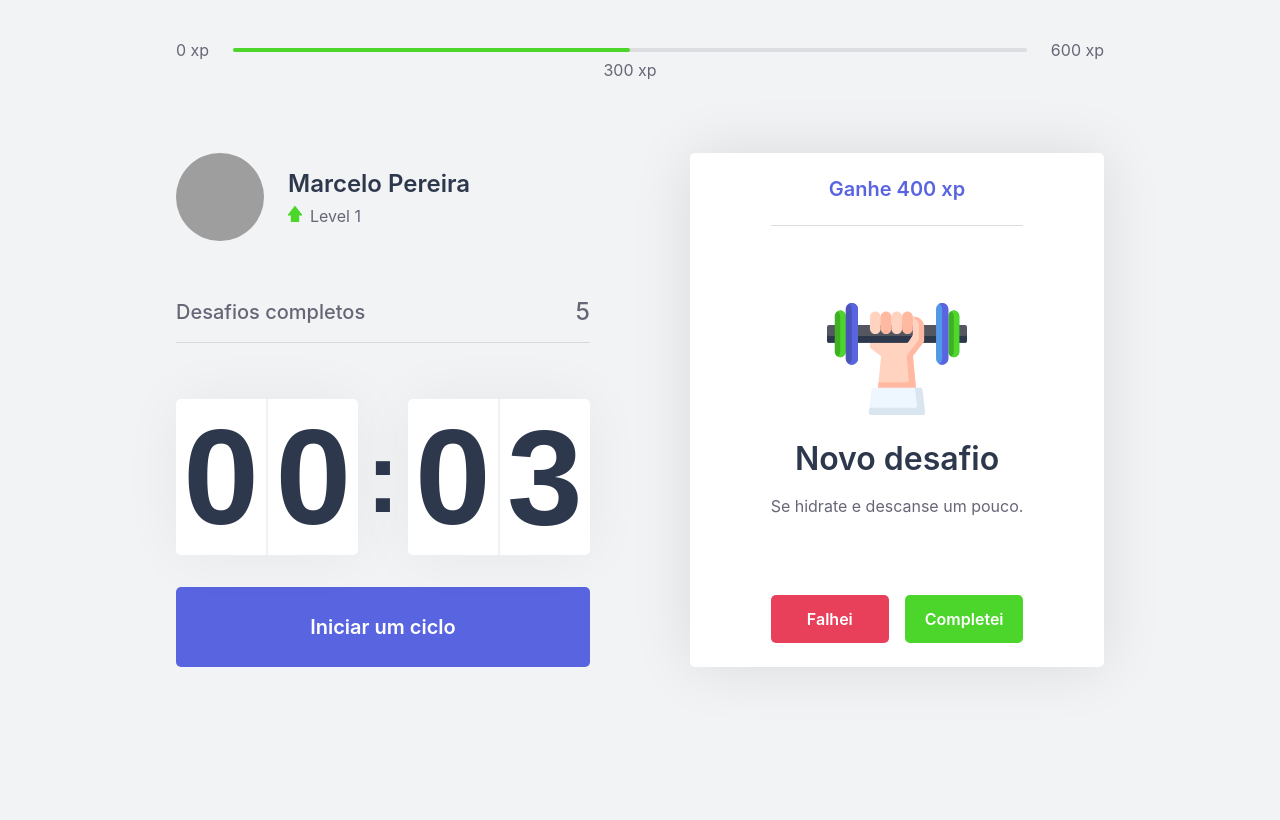
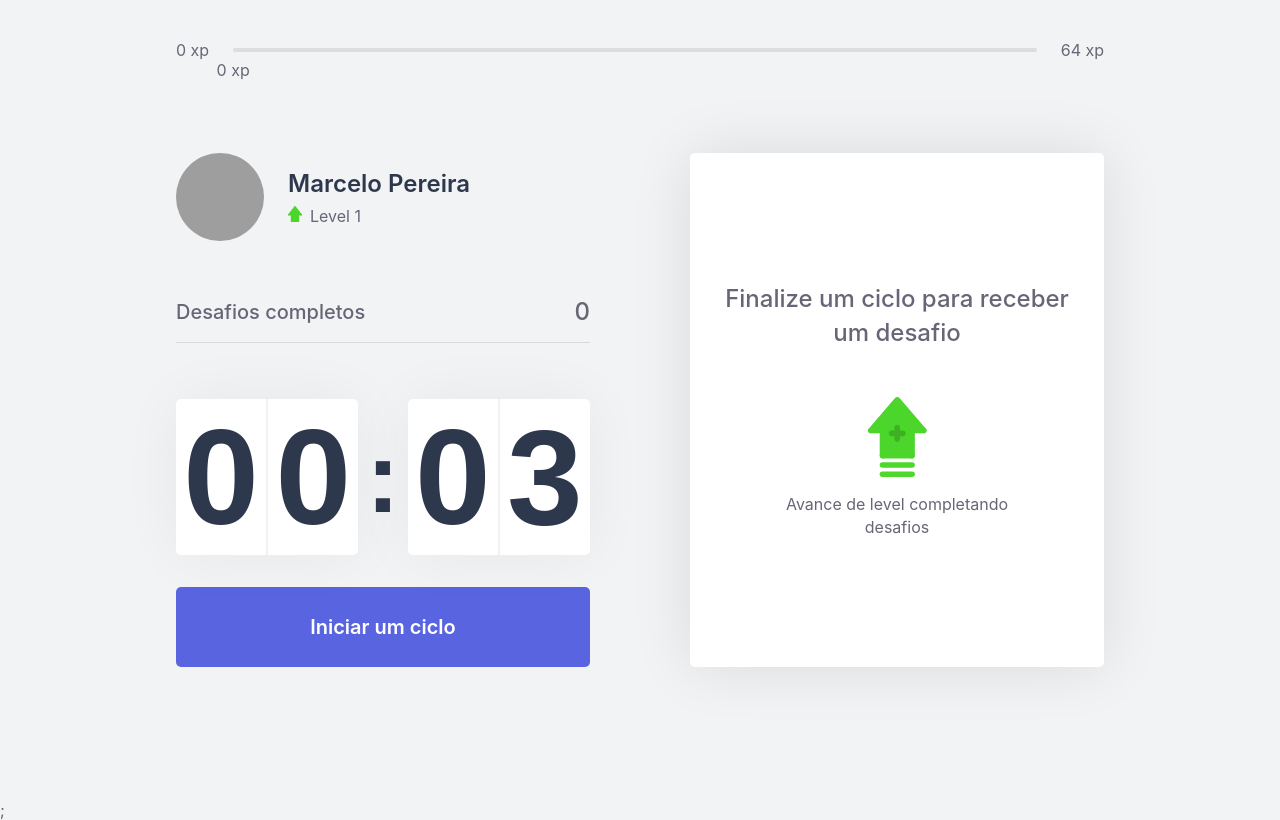
Before and after one commit to marcelopajr/moveit-next, a Next.js app: page / in a window 1280 px wide. Built offline with nearby package versions, Linux system fonts and the light colour scheme; grey boxes are pictures that could not be loaded.

Commit message:
ChallengesContext integrado

```diff
--- /dev/null
+++ b/challenges.json
@@ -0,0 +1,62 @@
+[
+  {
+    "type": "body",
+    "description": "Estique um de seus braços com a palma da mão virada para frente e puxe os dedos para cima por 10 segundos por mão.",
+    "amount": 80
+  },
+  {
+    "type": "body",
+    "description": "Estique seu braço contra o peito e puxe-o utilizando o outro braço por 10 segundos por braço.",
+    "amount": 60
+  },
+  {
+    "type": "body",
+    "description": "Puxe seu pescoço com a ajuda da mão para a direita e para a esquerda, permanecendo na posição por alguns segundos.",
+    "amount": 70
+  },
+  {
+    "type": "body",
+    "description": "Com as duas mãos na parte de trás da cabeça, leve-a para baixo, alongando a parte de trás da região.",
+    "amount": 60
+  },
+  {
+    "type": "body",
+    "description": "Cruze as pernas e desça com as mãos esticadas em direção ao chão. Repita o movimento com a outra perna na frente.",
+    "amount": 100
+  },
+  {
+    "type": "body",
+    "description": "Sentado, abra as pernas e tente encostar as palmas das mãos no chão, repita 3 vezes por 5 segundos.",
+    "amount": 80
+  },
+  {
+    "type": "body",
+    "description": "Puxe o joelho de encontro ao peito e segure, troque de perna após 10 segundos.",
+    "amount": 50
+  },
+  {
+    "type": "body",
+    "description": "Sentado, cruze uma perna e incline seu tronco à frente, troque de perna após 10 segundos.",
+    "amount": 80
+  },
+  {
+    "type": "eye",
+    "description": "Sentado, feche os olhos e cubra-os com as palmas da mão durante 2 minutos, depois abra normalmente.",
+    "amount": 90
+  },
+  {
+    "type": "eye",
+    "description": "Em algum ambiente aberto, olhe o mais longe que puder em quatro direções por 3s, mexa apenas os olhos. Repita 3 vezes.",
+    "amount": 140
+  },
+  {
+    "type": "eye",
+    "description": "Usando os polegares, massage a área abaixo das sobrancelhas em movimentos circulares por 15 segundos.",
+    "amount": 70
+  },
+  {
+    "type": "body",
+    "description": "Em pé, gire a cintura o máximo que puder para a esquerda, segure por cinco segundos. Repita para a direita.",
+    "amount": 90
+  }
+]
--- a/src/components/ChallengeBox.tsx
+++ b/src/components/ChallengeBox.tsx
@@ -1,22 +1,31 @@
+import { useContext } from 'react';
+import { ChallengesContext } from '../contexts/ChallengesContext';
 import styles from '../styles/components/ChallengeBox.module.css';
 
 export function ChallengeBox() {
-  const hasActiveChallenge = true;
+  const { activeChallenge, resetChallenge } = useContext(ChallengesContext);
 
   return (
     <div className={styles.challengeBoxContainer}>
-      {hasActiveChallenge ? (
+      {activeChallenge ? (
         <div className={styles.challengeActive}>
-          <header>Ganhe 400 xp</header>
+          <header>Ganhe {activeChallenge.amount} xp</header>
 
           <main>
-            <img src="icons/body.svg" alt="Reward" />
+            <img
+              src={`icons/${activeChallenge.type}.svg`}
+              alt="Challenge Icon"
+            />
             <strong>Novo desafio</strong>
-            <p>Se hidrate e descanse um pouco.</p>
+            <p>{activeChallenge.description}</p>
           </main>
 
           <footer>
-            <button type="button" className={styles.challengeFailedButton}>
+            <button
+              type="button"
+              className={styles.challengeFailedButton}
+              onClick={resetChallenge}
+            >
               Falhei
             </button>
             <button type="button" className={styles.challengeSucceededButton}>
--- a/src/components/CompletedChallenges.tsx
+++ b/src/components/CompletedChallenges.tsx
@@ -1,10 +1,14 @@
-import styles from '../styles/components/CompletedChallenges.module.css'
+import { useContext } from 'react';
+import { ChallengesContext } from '../contexts/ChallengesContext';
+import styles from '../styles/components/CompletedChallenges.module.css';
 
 export function CompletedChallenges() {
+  const { challengesCompleted } = useContext(ChallengesContext);
+
   return (
     <div className={styles.completedChallengesContainer}>
       <span>Desafios completos</span>
-      <span>5</span>
+      <span>{challengesCompleted}</span>
     </div>
-  )
+  );
 }
--- a/src/components/Countdown.tsx
+++ b/src/components/Countdown.tsx
@@ -1,9 +1,12 @@
-import { useState, useEffect } from 'react';
+import { useState, useEffect, useContext } from 'react';
+import { ChallengesContext } from '../contexts/ChallengesContext';
 import styles from '../styles/components/Countdown.module.css';
 
 let countdownTimeout: NodeJS.Timeout;
 
 export function Countdown() {
+  const { startNewChallenge } = useContext(ChallengesContext);
+
   const [time, setTime] = useState(0.05 * 60);
   const [isActive, setIsActive] = useState(false);
   const [hasFinished, setHasFinished] = useState(false);
@@ -32,6 +35,7 @@
     } else if (isActive && time === 0) {
       setHasFinished(true);
       setIsActive(false);
+      startNewChallenge();
     }
   }, [isActive, time]);
 
--- a/src/components/ExperienceBar.tsx
+++ b/src/components/ExperienceBar.tsx
@@ -1,14 +1,27 @@
-import styles from '../styles/components/ExperienceBar.module.css'
+import { useContext } from 'react';
+import { ChallengesContext } from '../contexts/ChallengesContext';
+import styles from '../styles/components/ExperienceBar.module.css';
 
 export function ExperienceBar() {
+  const { currentExperience, experienceToNextLevel } = useContext(
+    ChallengesContext,
+  );
+  const percentToNextLevel =
+    Math.round(currentExperience * 100) / experienceToNextLevel;
+
   return (
     <header className={styles.experienceBar}>
       <span>0 xp</span>
       <div>
-        <div style={{width: '50%'}} />
-        <span className={styles.currentExperience} style={{left: '50%'}}>300 xp</span>
+        <div style={{ width: `${percentToNextLevel}%` }} />
+        <span
+          className={styles.currentExperience}
+          style={{ left: `${percentToNextLevel}%` }}
+        >
+          {currentExperience} xp
+        </span>
       </div>
-      <span>600 xp</span>
-      </header>
-  )
+      <span>{experienceToNextLevel} xp</span>
+    </header>
+  );
 }
--- /dev/null
+++ b/src/contexts/ChallengesContext.tsx
@@ -0,0 +1,67 @@
+import { createContext, ReactNode, useState } from 'react';
+import challenges from '../../challenges.json';
+
+interface Challenge {
+  type: 'body' | 'eye';
+  description: string;
+  amount: number;
+}
+
+interface ChallengesContextDataProps {
+  level: number;
+  currentExperience: number;
+  experienceToNextLevel: number;
+  challengesCompleted: number;
+  activeChallenge: Challenge;
+  levelUp: () => void;
+  startNewChallenge: () => void;
+  resetChallenge: () => void;
+}
+
+interface ChallengesProviderProps {
+  children: ReactNode;
+}
+
+export const ChallengesContext = createContext(
+  {} as ChallengesContextDataProps,
+);
+
+export function ChallengesProvider({ children }: ChallengesProviderProps) {
+  const [level, setLevel] = useState(1);
+  const [currentExperience, setCurrentExperience] = useState(0);
+  const [challengesCompleted, setChallengesCompleted] = useState(0);
+  const [activeChallenge, setActiveChallenge] = useState(null);
+  const experienceToNextLevel = Math.pow((level + 1) * 4, 2);
+
+  function levelUp() {
+    setLevel(level + 1);
+  }
+
+  function startNewChallenge() {
+    const randomChallengeIndex = Math.floor(Math.random() * challenges.length);
+    const challenge = challenges[randomChallengeIndex];
+
+    setActiveChallenge(challenge);
+  }
+
+  function resetChallenge() {
+    setActiveChallenge(null);
+  }
+
+  return (
+    <ChallengesContext.Provider
+      value={{
+        level,
+        currentExperience,
+        experienceToNextLevel,
+        challengesCompleted,
+        levelUp,
+        startNewChallenge,
+        activeChallenge,
+        resetChallenge,
+      }}
+    >
+      {children}
+    </ChallengesContext.Provider>
+  );
+}
--- a/src/pages/_app.tsx
+++ b/src/pages/_app.tsx
@@ -1,7 +1,13 @@
-import '../styles/global.css'
+import '../styles/global.css';
+import { ChallengesProvider } from '../contexts/ChallengesContext';
+import { useState } from 'react';
 
 function MyApp({ Component, pageProps }) {
-  return <Component {...pageProps} />;
+  return (
+    <ChallengesProvider>
+      <Component {...pageProps} />;
+    </ChallengesProvider>
+  );
 }
 
 export default MyApp;
```
